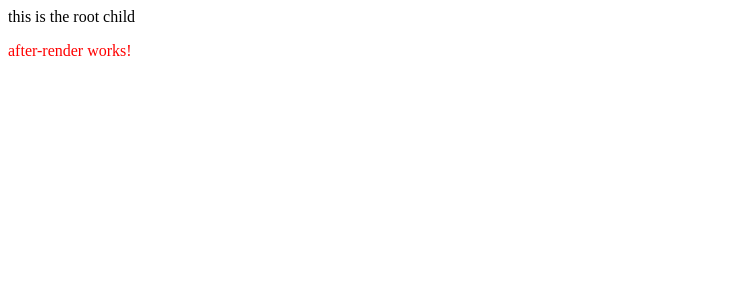
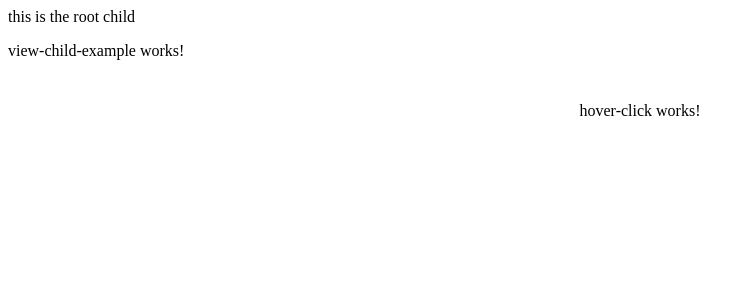
Before and after one commit to UchithmaSenevirathne/Learning-Angular, an Angular app: page / in a window 1280 px wide. Shown: the top 300 px of the page, without its empty margins (0-754 px from the left). Built offline with nearby package versions, Linux system fonts and the light colour scheme.

Commit message:
@viewChild

```diff
--- a/src/app/app.component.html
+++ b/src/app/app.component.html
@@ -1,6 +1,12 @@
+<!-- ********@ViewChild -->
 <div>
+    <app-view-child-example></app-view-child-example>
+</div>
+
+<!-- ******after render -->
+<!-- <div>
     <app-after-render></app-after-render>
-</div>
+</div> -->
 
 <!-- *****lifecycle hooks -->
 <!-- <div>
--- a/src/app/app.component.ts
+++ b/src/app/app.component.ts
@@ -10,6 +10,7 @@ import { HoverClickComponent } from './hover-click/hover-click.component';
 import { LifeCycleHooksComponent } from './life-cycle-hooks/life-cycle-hooks.component';
 import { CheckedLifeCycleComponent } from './checked-life-cycle/checked-life-cycle.component';
 import { AfterRenderComponent } from './after-render/after-render.component';
+import { ViewChildExampleComponent } from './view-child-example/view-child-example.component';
 
 @Component({
   selector: 'app-root',
@@ -26,6 +27,7 @@ import { AfterRenderComponent } from './after-render/after-render.component';
     LifeCycleHooksComponent,
     CheckedLifeCycleComponent,
     AfterRenderComponent,
+    ViewChildExampleComponent,
   ],
   templateUrl: './app.component.html',
   styleUrl: './app.component.scss'
--- /dev/null
+++ b/src/app/view-child-example/view-child-example.component.html
@@ -0,0 +1,5 @@
+<p #myRef>view-child-example works!</p>
+
+<div>
+    <app-hover-click #hoverComponent></app-hover-click>
+</div>
--- /dev/null
+++ b/src/app/view-child-example/view-child-example.component.ts
@@ -0,0 +1,23 @@
+import { Component, ElementRef, ViewChild } from '@angular/core';
+import { HoverClickComponent } from '../hover-click/hover-click.component';
+
+@Component({
+  selector: 'app-view-child-example',
+  standalone: true,
+  imports: [HoverClickComponent],
+  templateUrl: './view-child-example.component.html',
+  styleUrl: './view-child-example.component.scss'
+})
+export class ViewChildExampleComponent {
+  @ViewChild('myRef', {static: false}) myRef !: ElementRef
+  @ViewChild('hoverComponent') hoverComponent !: HoverClickComponent;
+
+  ngOnInit(){
+    console.log('ngOnInit')
+  }
+
+  ngAfterViewInit(){
+    // console.log(this.myRef.nativeElement.innerHTML)
+    // console.log(this.hoverComponent.onMouseEnter())
+  }
+}
```
Also changed, not shown: src/app/view-child-example/view-child-example.component.scss (added), 1 other file (tests, documents, lock files or other folders).
